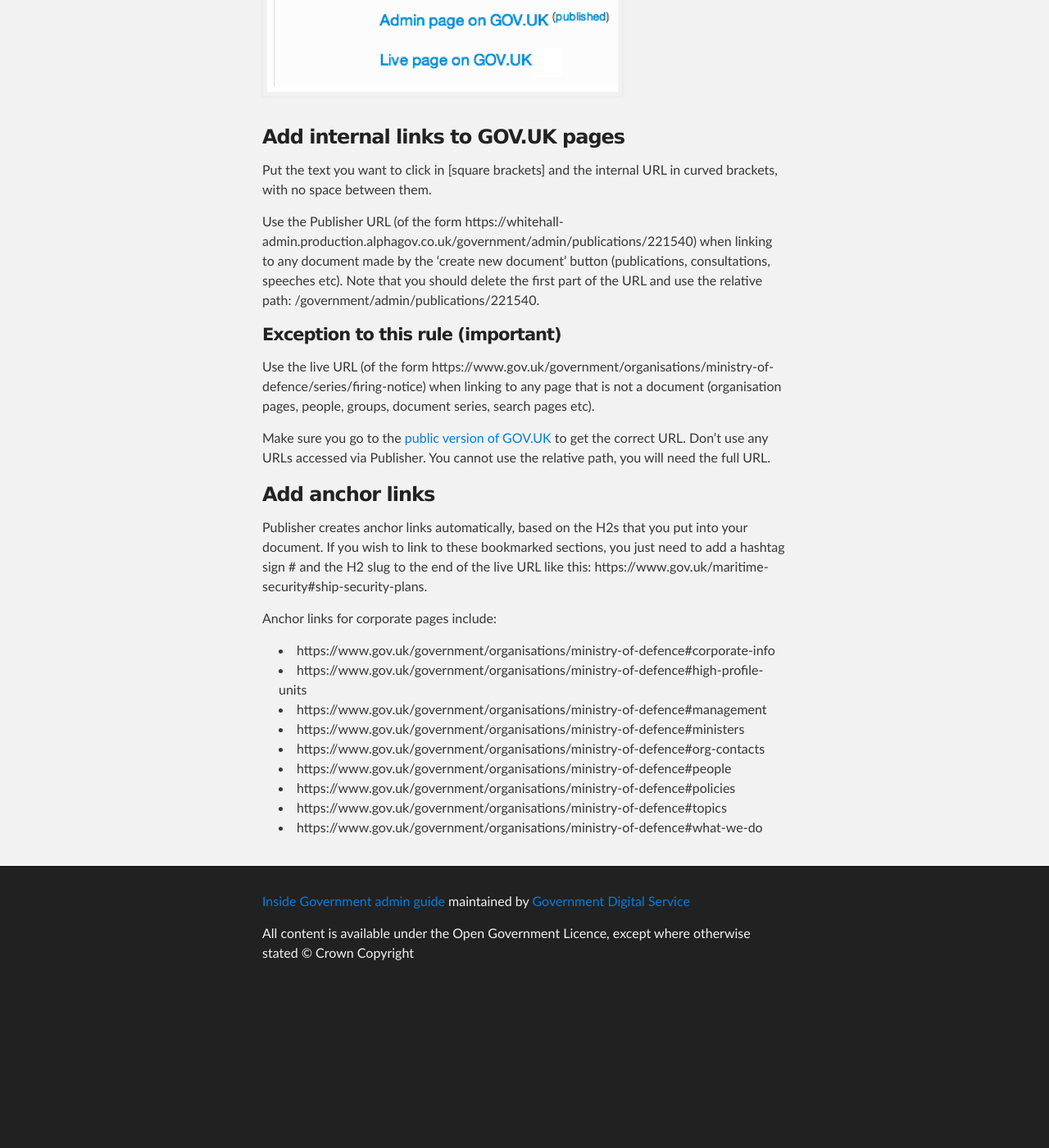
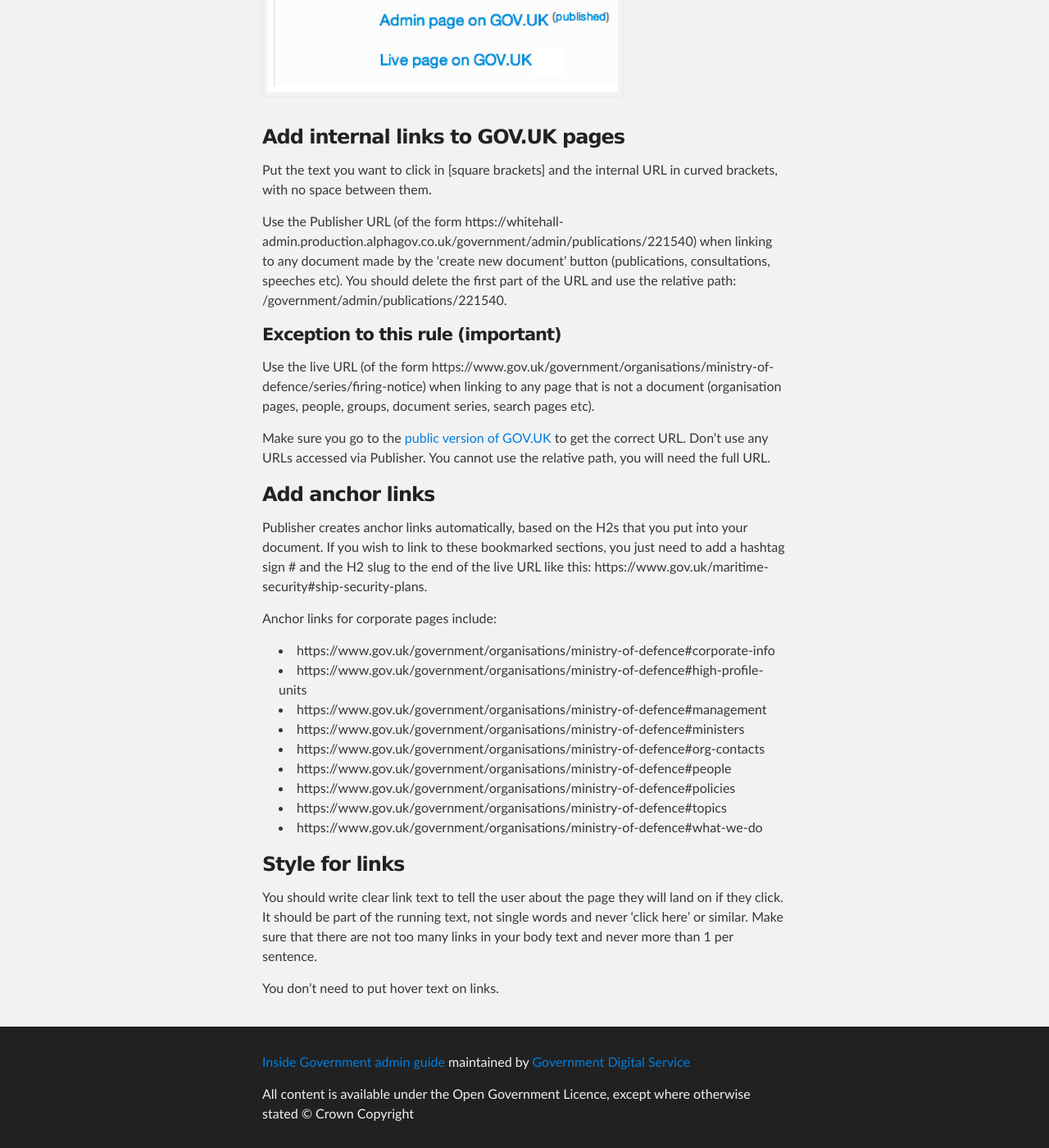
Before and after one commit to alphagov/inside-government-admin-guide, a Jekyll site: the page built from creating-documents/add-links.md, in a window 1280 px wide and 1400 px high, scrolled down 953 px. Shown: the whole window at 82% size. Built offline with Jekyll 4.4.1, drawn with Linux system fonts in a browser that asks for light colours; before the commit the page ends 2162 px from its top, so only the background shows below that.

Commit message:
added advice on hover text and link style

```diff
--- a/creating-documents/add-links.md
+++ b/creating-documents/add-links.md
@@ -23,7 +23,7 @@
 
 Put the text you want to click in \[square brackets\] and the internal URL in curved brackets, with no space between them.
 
-Use the Publisher URL (of the form https://whitehall-admin.production.alphagov.co.uk/government/admin/publications/221540) when linking to any document made by the ‘create new document’ button (publications, consultations, speeches etc). Note that you should delete the first part of the URL and use the relative path: /government/admin/publications/221540.
+Use the Publisher URL (of the form https://whitehall-admin.production.alphagov.co.uk/government/admin/publications/221540) when linking to any document made by the ‘create new document’ button (publications, consultations, speeches etc). You should delete the first part of the URL and use the relative path: /government/admin/publications/221540.
 
 #### Exception to this rule (important)
 
@@ -46,3 +46,9 @@
 * https://www.gov.uk/government/organisations/ministry-of-defence#policies
 * https://www.gov.uk/government/organisations/ministry-of-defence#topics
 * https://www.gov.uk/government/organisations/ministry-of-defence#what-we-do
+
+### Style for links
+
+You should write clear link text to tell the user about the page they will land on if they click. It should be part of the running text, not single words and never 'click here' or similar. Make sure that there are not too many links in your body text and never more than 1 per sentence.
+
+You don't need to put hover text on links.
```
